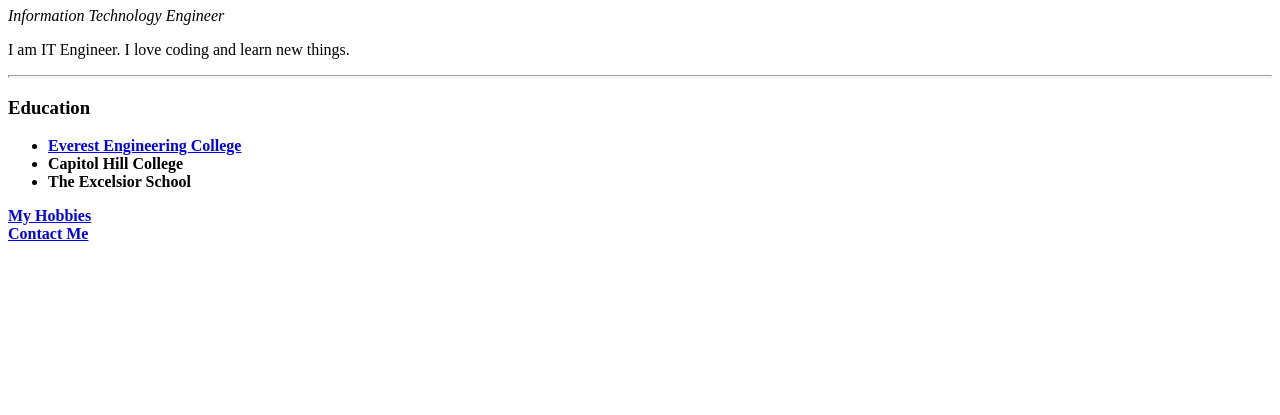
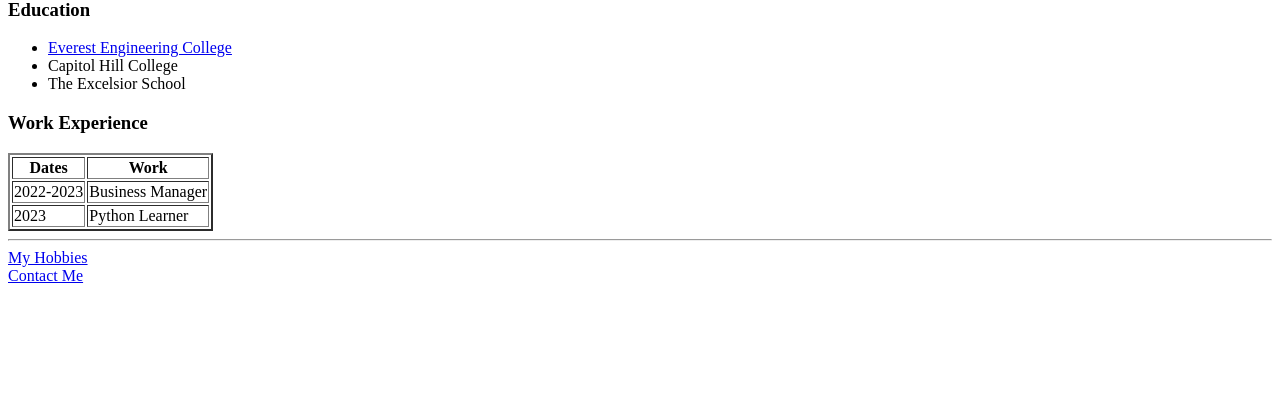
Before and after one commit to Mahesh-Chaulagain/personal-site, a plain HTML site: page index.html in a window 1280 px wide. Shown: the part 385-800 px from the top of the page. Drawn offline with Linux system fonts and the light colour scheme.

Commit message:
used tables to modify the looks

```diff
--- a/index.html
+++ b/index.html
@@ -8,17 +8,41 @@
         <title>My Personal Site</title>
     </head>
     <body>
-        <img src="image.jpg" alt="mahesh profile picture" height="300" width="300">
-        <h1>Mahesh Chaulagain</h1>
-        <p><em>Information Technology Engineer</em></p>
-        <p>I am IT Engineer. I love coding and learn new things.</p>
+        <table cellspacing="20">
+            <tr>
+            <td><img src="image.jpg" alt="mahesh profile picture" height="300" width="300"></td>
+            <td><h1>Mahesh Chaulagain</h1>
+            <p><em>Information Technology Engineer</em></p>
+            <p>I am IT Engineer. I love coding and learn new things.</p></td>
+            </tr>
+        </table>
         <hr size="3">
         <h3>Education</h3>
         <ul>
-            <li><strong><a href="https://eemc.edu.np">Everest Engineering College</a></li>
+            <li><a href="https://eemc.edu.np">Everest Engineering College</a></li>
             <li>Capitol Hill College</li>
             <li>The Excelsior School</li>
         </ul>
+        <h3>Work Experience</h3>
+        <table border="2" >
+            <thead>
+                <tr>
+                    <th>Dates</th>
+                    <th>Work</th>
+                </tr>
+            </thead>
+            <tbody>
+            <tr>
+                <td>2022-2023</td>
+                <td>Business Manager</td>
+            </tr>
+            <tr>
+                <td>2023</td>
+                <td>Python Learner</td>
+            </tr>
+            </tbody>
+        </table>
+        <hr>
         <a href="hobbies.html">My Hobbies</a><br>
         <a href="contact.html">Contact Me</a>
     </body>
```
Also changed, not shown: image.jpg.
